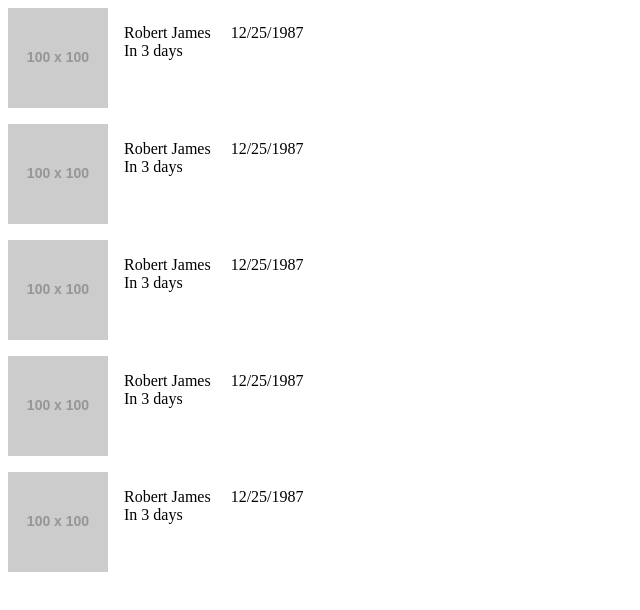
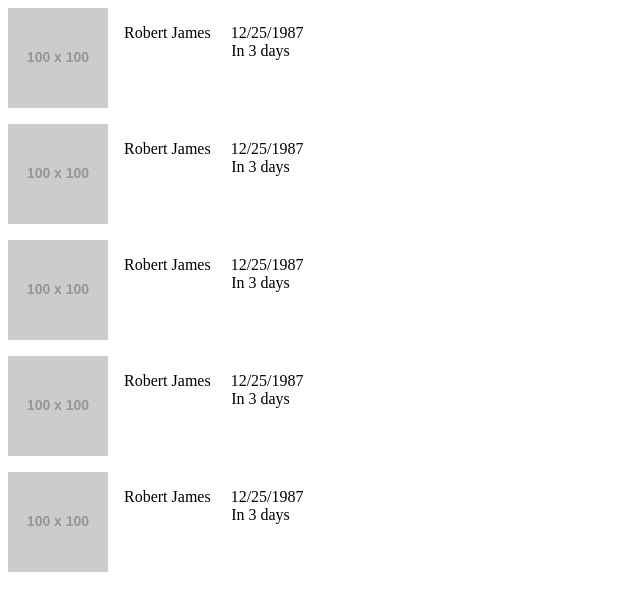
Before and after one commit to rmjames/sendHapp, a website: page app/index.html in a window 1280 px wide. Shown: the whole page, without its empty margins (0-640 px from the left). Drawn offline with nearby package versions, Linux system fonts and the light colour scheme; some packages are replaced by stand-ins of ours; files that its build step writes are made by us from their sources; placeholder pictures from the web are drawn by us.

Commit message:
Added person file

```diff
--- a/app/styles/_modules.scss
+++ b/app/styles/_modules.scss
@@ -20,6 +20,7 @@
 		@extend %g-2-3;
 		padding-left: 1em;
 
-		.name { padding-right: 1em;}
+		.name {padding-right: 1em;}
+		.days {padding-left: 6.7em;}
 	}
 }
--- a/app/views/main.html
+++ b/app/views/main.html
@@ -12,7 +12,7 @@
     <div>
       <p> <span class="name">Robert James</span>
       12/25/1987 <br>
-      In 3 days
+      <span class="days">In 3 days</span>
       </p>
     </div>
   </section>
@@ -21,7 +21,7 @@
     <div>
       <p> <span class="name">Robert James</span>
       12/25/1987 <br>
-      In 3 days
+      <span class="days">In 3 days</span>
       </p>
     </div>
   </section>
@@ -30,7 +30,7 @@
     <div>
       <p> <span class="name">Robert James</span>
       12/25/1987 <br>
-      In 3 days
+      <span class="days">In 3 days</span>
       </p>
     </div>
   </section>
@@ -39,7 +39,7 @@
     <div>
       <p> <span class="name">Robert James</span>
       12/25/1987 <br>
-      In 3 days
+      <span class="days">In 3 days</span>
       </p>
     </div>
   </section>
@@ -48,7 +48,7 @@
     <div>
       <p> <span class="name">Robert James</span>
       12/25/1987 <br>
-      In 3 days
+      <span class="days">In 3 days</span>
       </p>
     </div>
   </section>
```
Also changed, not shown: app/views/person.html (added, +9 -0 lines).
